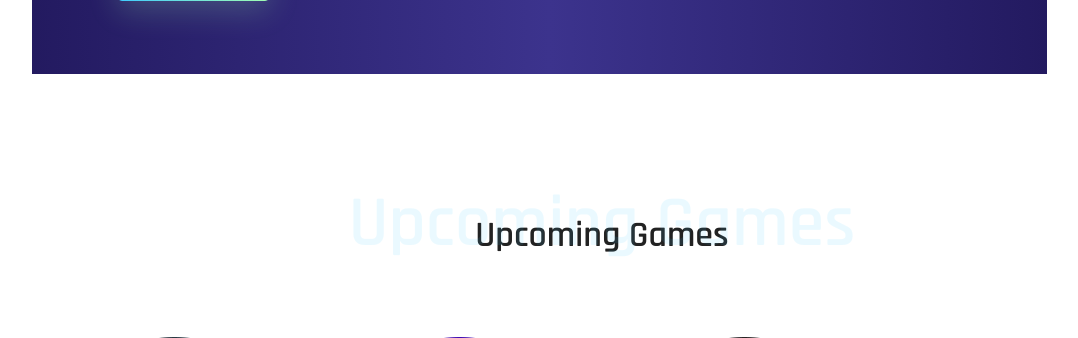
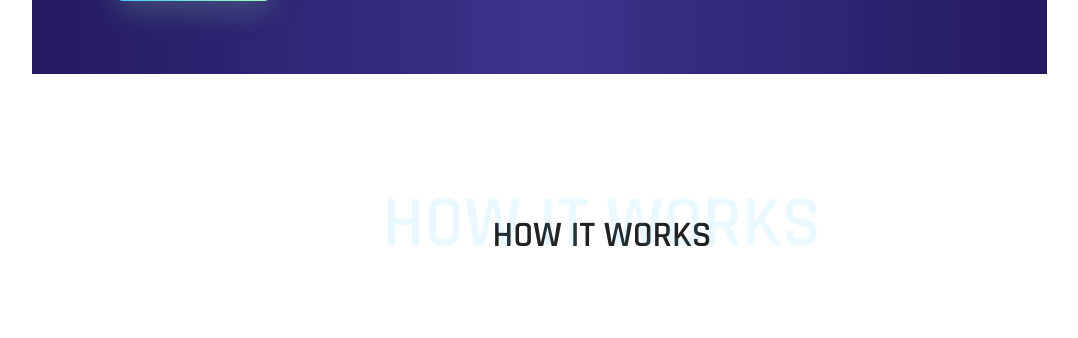
Before and after one commit to devikasugathan/Hackferance, a Django app: page / in a window 1280 px wide. Shown: the part 1606-1944 px from the top of the page, without its empty margins (38-1116 px from the left). Run offline with Django 3.2, Linux system fonts and the light colour scheme; some libraries are stand-ins or nearby versions.

Commit message:
Added about content

```diff
--- a/Hackference/Hunger_Management/static/css/style.css
+++ b/Hackference/Hunger_Management/static/css/style.css
@@ -2785,7 +2785,7 @@ h6 {
 /* Start Recent Update Area css
 ============================================================================================ */
 .recent_update_area {
-  background: url(../img/recent_up_bg.png) no-repeat center; }
+  background: url(../img/banner.png) no-repeat center; }
   .recent_update_area.made_white {
     background: #fff; }
 
--- a/Hackference/Hunger_Management/templates/index.html
+++ b/Hackference/Hunger_Management/templates/index.html
@@ -113,42 +113,8 @@
 			<div class="row">
 				<div class="col-lg-12">
 					<div class="main_title">
-						<h2>Upcoming Games</h2>
-						<h1>Upcoming Games</h1>
-					</div>
-				</div>
-			</div>
-			<div class="row text-center">
-				<div class="col-lg-3 col-md-6 col-sm-6">
-					<div class="new_games_item">
-						<img src="img/b_map1.png" alt="">
-						<div class="upcoming_title">
-							<h3><a href="games.html">Best Ps4 Games</a></h3>
-						</div>
-					</div>
-				</div>
-				<div class="col-lg-3 col-md-6 col-sm-6">
-					<div class="new_games_item">
-						<img src="img/b_map2.png" alt="">
-						<div class="upcoming_title">
-							<h3><a href="games.html">World Dart 2019</a></h3>
-						</div>
-					</div>
-				</div>
-				<div class="col-lg-3 col-md-6 col-sm-6">
-					<div class="new_games_item">
-						<img src="img/b_map3.png" alt="">
-						<div class="upcoming_title">
-							<h3><a href="games.html">New XBox Games</a></h3>
-						</div>
-					</div>
-				</div>
-				<div class="col-lg-3 col-md-6 col-sm-6">
-					<div class="new_games_item">
-						<img src="img/b_map4.png" alt="">
-						<div class="upcoming_title">
-							<h3><a href="games.html">Amarican Football</a></h3>
-						</div>
+            <h2>HOW IT WORKS</h2>
+						<h1>HOW IT WORKS</h1>
 					</div>
 				</div>
 			</div>
@@ -163,19 +129,19 @@
 				<ul class="nav nav-tabs" id="myTab" role="tablist">
 					<li class="nav-item">
 						<a class="nav-link active" id="home-tab" data-toggle="tab" href="#home" role="tab" aria-controls="home" aria-selected="true">
-							Live Streaming
+							SNAP
 						</a>
 					</li>
 					<li class="nav-item">
 						<a class="nav-link" id="profile-tab" data-toggle="tab" href="#profile" role="tab" aria-controls="profile"
 						 aria-selected="false">
-							Upcoming Challanges
+							TAP
 						</a>
 					</li>
 					<li class="nav-item">
 						<a class="nav-link" id="contact-tab" data-toggle="tab" href="#contact" role="tab" aria-controls="contact"
 						 aria-selected="false">
-							Recent Famous Games
+							CONNECT
 						</a>
 					</li>
 				</ul>
@@ -184,7 +150,7 @@
 						<div class="row recent_update_text">
 							<div class="col-lg-6">
 								<div class="chart_img">
-									<img class="img-fluid" src="img/recent_up.png" alt="">
+									<img class="img-fluid" src="img/banner.png" alt="">
 								</div>
 							</div>
 							<div class="col-lg-6">
```
Also changed, not shown: Hackference/Hunger_Management/static/img/banner.jpg (added).
